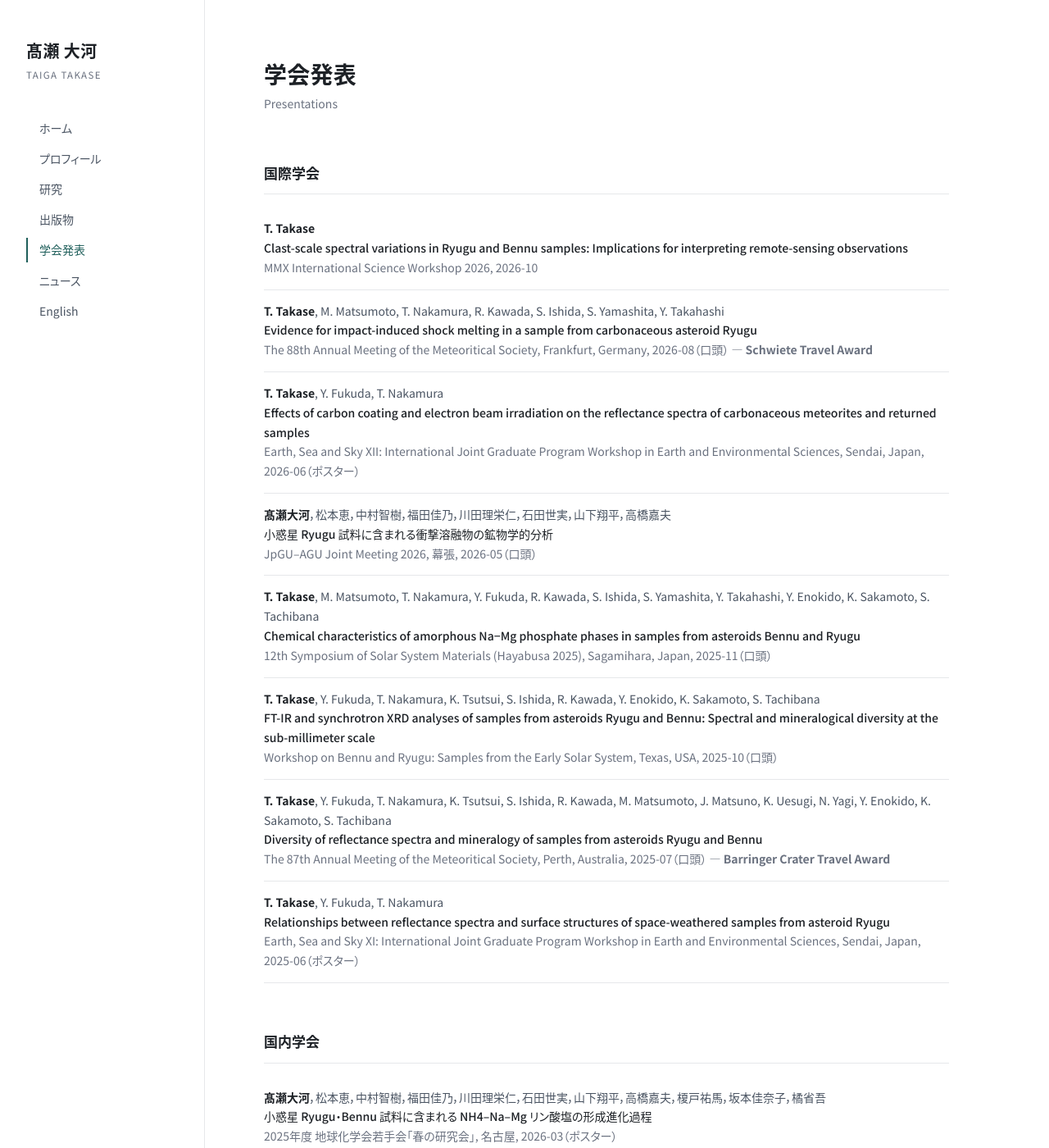
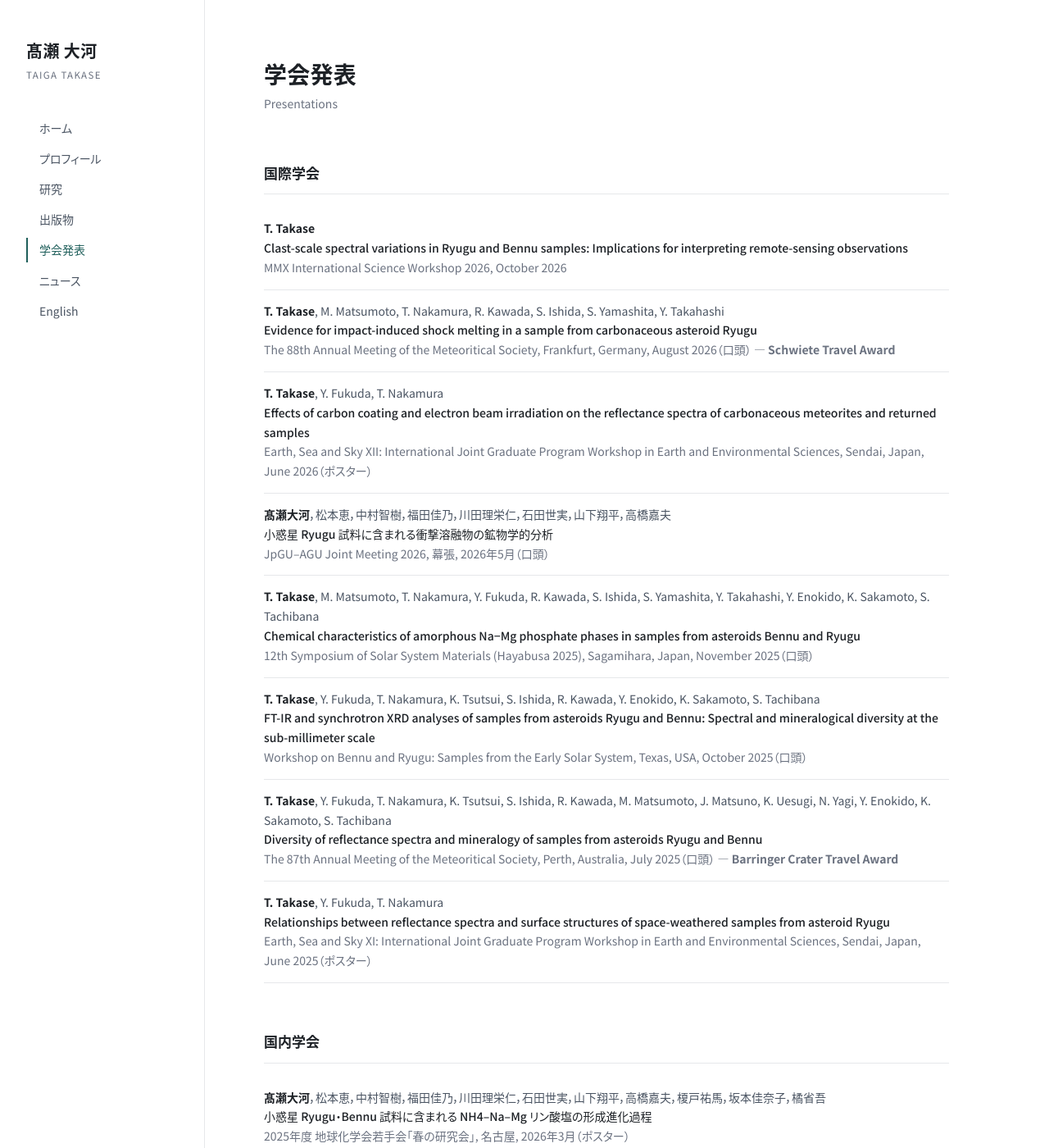
Before and after one commit to takasetaigat1/takasetaigat1.github.io, a Jekyll site: the page built from presentations.html, in a window 1280 px wide and 1400 px high. Shown: the whole window at 82% size. Built offline with Jekyll 4.4.1, drawn with Linux system fonts in a browser that asks for light colours; some of the changed text lies outside the part shown.

Commit message:
Presentations: dates as 'August 2026' / '2025年9月'
Co-Authored-By: Claude Fable 5.1 <noreply@anthropic.com>
Claude-Session: https://claude.ai/code/session_01WJ69PvNMxXwpNZfvYmXkxj

```diff
--- a/presentations.html
+++ b/presentations.html
@@ -22,7 +22,9 @@ permalink: /presentations/
       <span class="authors">{{ pr.authors | replace: "<me>", '<span class="me">' | replace: "</me>", "</span>" }}</span>
       <span class="ptitle">{{ pr.title }}</span>
       <span class="journal">
-        {{ pr.meeting }}{% if pr.place %}, {{ pr.place }}{% endif %}, {{ pr.date | date: "%Y/%m" }}{% if pr.type %}（{{ pr.type }}）{% endif %}{% if pr.award %} — <b>{{ pr.award }}</b>{% endif %}
+        {% assign d = pr.date | append: "" | split: "-" %}{% assign yy = d[0] %}{% assign mm = d[1] | plus: 0 %}
+        {% if pr.authors contains "髙瀬" %}{% assign when = yy | append: "年" | append: mm | append: "月" %}{% else %}{% assign months = "January,February,March,April,May,June,July,August,September,October,November,December" | split: "," %}{% assign mi = mm | minus: 1 %}{% assign when = months[mi] | append: " " | append: yy %}{% endif %}
+        {{ pr.meeting }}{% if pr.place %}, {{ pr.place }}{% endif %}, {{ when }}{% if pr.type %}（{{ pr.type }}）{% endif %}{% if pr.award %} — <b>{{ pr.award }}</b>{% endif %}
       </span>
       {% if pr.url %}<div class="plinks"><a href="{{ pr.url }}" target="_blank" rel="noopener">Link</a></div>{% endif %}
     </li>
```
